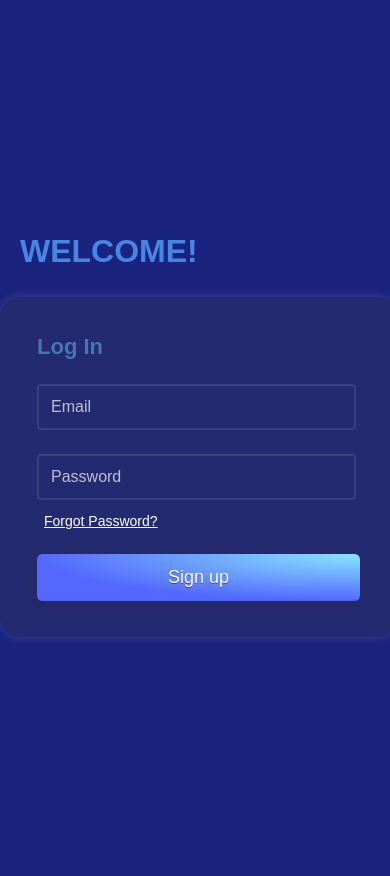
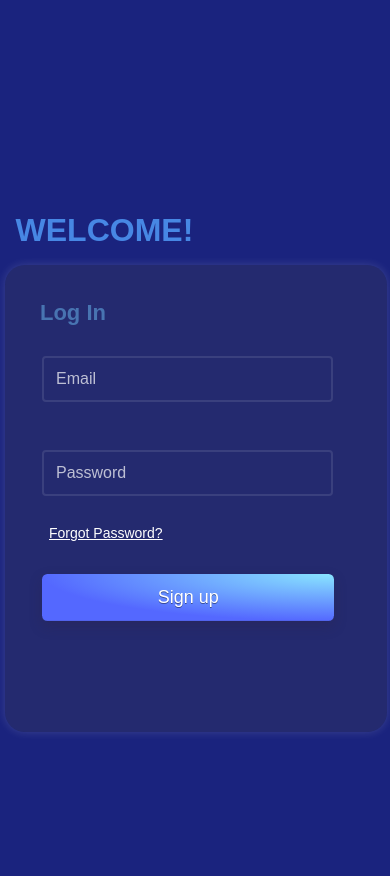
Before and after one commit to Mukinma/Paz-Justicia-Blog, a PHP site: page /login.html in a window 390 px wide. Before the commit the page ends 638 px from the top, so only its background shows below. Run offline with PHP 8.4, Linux system fonts and the light colour scheme.

Commit message:
Intento de login responsive

```diff
--- a/public/css/login.css
+++ b/public/css/login.css
@@ -12,7 +12,7 @@ body {
 
 .main-container {
     display: grid;
-    grid-template-columns: 0.9fr 1fr;
+    grid-template-columns: 1fr 0.9fr; /* Cambiado el orden de las columnas */
     width: 100%;
     place-items: center;
 }
@@ -29,7 +29,7 @@ body {
 
 h2 {
     font-size: 2em;
-    font-weight:bolder;
+    font-weight: bolder;
     color: #4787E4;
     font-family: "Big Family" 700;
     margin-left: 20px;
@@ -37,8 +37,7 @@ h2 {
 
 .login-form {
     padding: 25px;
-    /* Elimina opacity: 50%; */
-    background: rgba(66, 66, 66, 0.25); /* Usa rgba() para la opacidad del fondo */
+    background: rgba(66, 66, 66, 0.25);
     border-radius: 20px;
     box-shadow: 0px 0px 10px rgba(255, 255, 255, 0.15);
     color: #4874B1;
@@ -55,10 +54,8 @@ h2 {
 }
 
 .form-group {
-
     padding: 12px;
-    width: 323px
-    /* Elimina opacity: 100%; */
+    width: 323px;
 }
 
 .form-group:last-of-type {
@@ -98,8 +95,8 @@ h2 {
     outline: 0;
     border: 0;
     cursor: pointer;
-    will-change: box-shadow,transform;
-    background: radial-gradient( 100% 100% at 100% 0%, #89E5FF 0%, #5468FF 100% );
+    will-change: box-shadow, transform;
+    background: radial-gradient(100% 100% at 100% 0%, #89E5FF 0%, #5468FF 100%);
     box-shadow: 0px 0.01em 0.01em rgb(45 35 66 / 40%), 0px 0.3em 0.7em -0.01em rgb(45 35 66 / 30%), inset 0px -0.01em 0px rgb(58 65 111 / 50%);
     padding: 0 2em;
     border-radius: 0.3em;
@@ -119,3 +116,56 @@ h2 {
     box-shadow: inset 0px 0.1em 0.6em #3c4fe0;
     transform: translateY(0em);
 }
+
+@media (max-width: 600px) {
+
+    * {
+        margin: 8px;
+        margin-left: 0px;
+    }
+
+    .login-image {
+        width: 0px;
+        margin: 0px;
+    }
+
+    .login-form {
+        padding: 25px;
+        background: rgba(66, 66, 66, 0.25);
+        border-radius: 20px;
+        box-shadow: 0px 0px 10px rgba(255, 255, 255, 0.15);
+        color: #4874B1;
+        width: 85%;
+        height: 100%;
+        margin-right: 193px;
+        margin-left: 2.3%;
+    }
+
+    .form-group {
+        padding: 12px;
+        width: auto;
+        height: auto;
+        text-align: left;
+    }
+
+    .login-container h3 {
+        font-size: 22px;
+        display: flex;
+        justify-content: left;
+        margin: 10px;
+        width: fit-content;
+        height: fit-content;
+
+    }
+
+    h2 {
+        font-size: 2em;
+        font-weight: bolder;
+        color: #4787E4;
+        font-family: "Big Family" 700;
+        margin-left: 5%;
+        margin-top: 10px;
+        text-align: center center;
+    }
+
+}
--- a/public/login.html
+++ b/public/login.html
@@ -4,12 +4,12 @@
     <meta charset="UTF-8">
     <meta name="viewport" content="width=device-width, initial-scale=1.0">
     <title>Login</title>
-    <link rel="stylesheet" href="./css/login.css">
+    <link rel="stylesheet" href="css/login.css">
 </head>
 <body>
     <div class="main-container">
         <img src="./images/PeaceInProgress.jpeg" alt="Imagen de teclado con la palabra peace" class="login-image">
-        <div class = "right-container">
+        <div class="right-container">
             <h2>WELCOME!</h2>
             <form action="login.php" method="POST" class="login-form">
                 <div class="login-container">
@@ -28,6 +28,5 @@
             </form>
         </div>
     </div>
-    </div>
 </body>
 </html>
```
